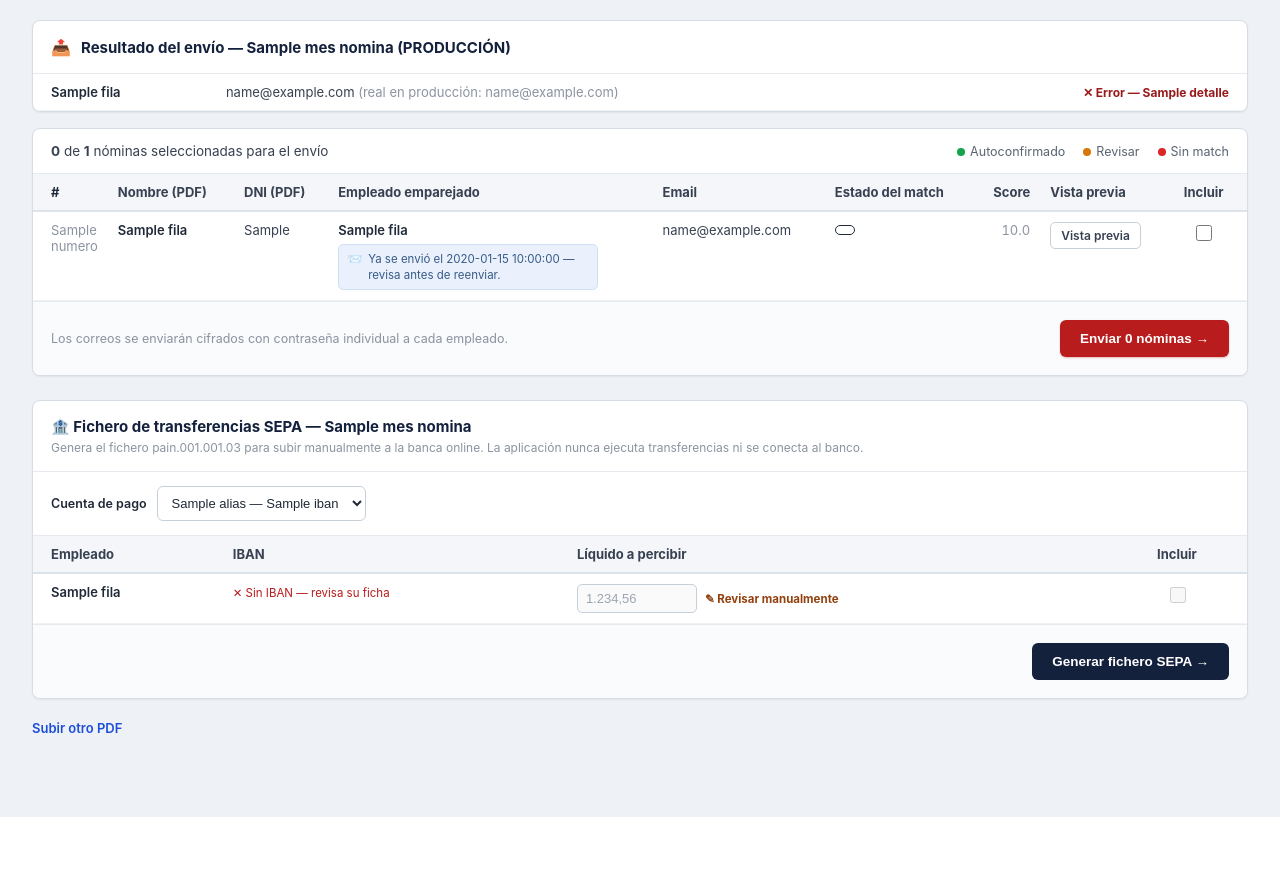
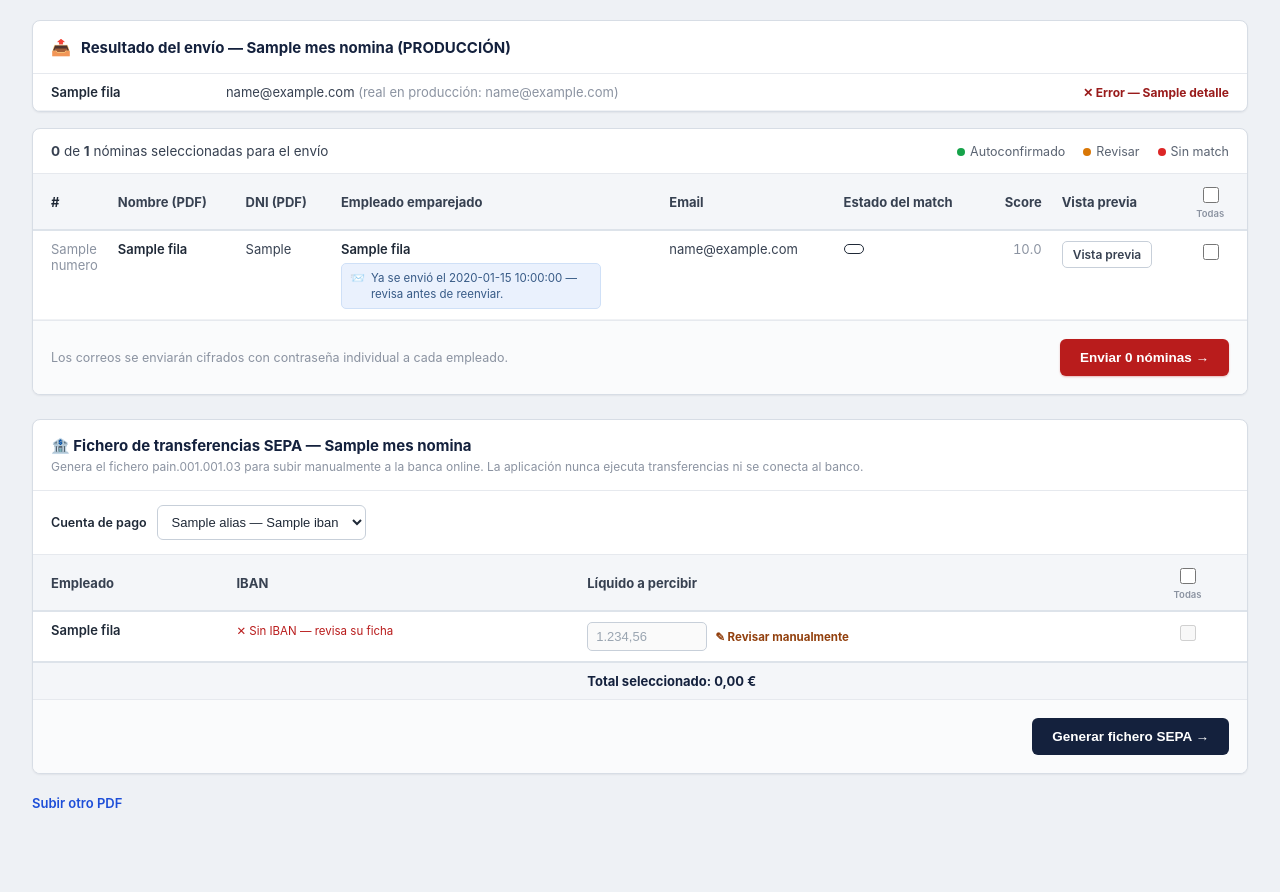
Before and after one commit to luis123delafuente/Nominas, a FastAPI app: template app/templates/revisar.html in a window 1280 px wide. Shown: the part 236-1128 px from the top of the page. Before the commit the page ends 1053 px from the top, so only its background shows below. Run offline with FastAPI, Linux system fonts and the light colour scheme; the template is opened without the code that fills it: most values are stand-ins (such as "Sample title", 1, 10 or a date in 2020).

Commit message:
revisar.html: checkbox "seleccionar todas" y total en euros para SEPA
- Checkbox de cabecera para marcar/desmarcar de golpe todas las nóminas
  a enviar y todas las líneas del SEPA.
- Total seleccionado del fichero SEPA recalculado en vivo (JS, formato
  español con coma decimal) al marcar/desmarcar filas o editar el importe.

168/168 tests pasan.

Co-Authored-By: Claude Sonnet 5 <noreply@anthropic.com>
Claude-Session: https://claude.ai/code/session_0144vgUN7AXDSjMUPvye14Wk

```diff
--- a/app/templates/revisar.html
+++ b/app/templates/revisar.html
@@ -101,7 +101,12 @@
             <th style="text-align:left;padding:10px;border-bottom:2px solid #dde3ea;font-weight:700;color:#374151;">Estado del match</th>
             <th style="text-align:right;padding:10px;border-bottom:2px solid #dde3ea;font-weight:700;color:#374151;">Score</th>
             <th style="text-align:left;padding:10px;border-bottom:2px solid #dde3ea;font-weight:700;color:#374151;">Vista previa</th>
-            <th style="text-align:center;padding:10px 18px 10px 10px;border-bottom:2px solid #dde3ea;font-weight:700;color:#374151;">Incluir</th>
+            <th style="text-align:center;padding:10px 18px 10px 10px;border-bottom:2px solid #dde3ea;font-weight:700;color:#374151;">
+              <label style="display:flex;flex-direction:column;align-items:center;gap:2px;cursor:pointer;">
+                <input type="checkbox" id="chk_incluir_todas" onchange="alternarSeleccionTodas(this.checked)" style="width:16px;height:16px;cursor:pointer;">
+                <span style="font-size:9.5px;font-weight:600;color:#8b93a1;text-transform:none;">Todas</span>
+              </label>
+            </th>
           </tr>
         </thead>
         <tbody>
@@ -206,7 +211,12 @@
               <th style="text-align:left;padding:10px 10px 10px 18px;border-bottom:2px solid #dde3ea;font-weight:700;color:#374151;">Empleado</th>
               <th style="text-align:left;padding:10px;border-bottom:2px solid #dde3ea;font-weight:700;color:#374151;">IBAN</th>
               <th style="text-align:left;padding:10px;border-bottom:2px solid #dde3ea;font-weight:700;color:#374151;">Líquido a percibir</th>
-              <th style="text-align:center;padding:10px 18px 10px 10px;border-bottom:2px solid #dde3ea;font-weight:700;color:#374151;">Incluir</th>
+              <th style="text-align:center;padding:10px 18px 10px 10px;border-bottom:2px solid #dde3ea;font-weight:700;color:#374151;">
+                <label style="display:flex;flex-direction:column;align-items:center;gap:2px;cursor:pointer;">
+                  <input type="checkbox" id="chk_sepa_todas" onchange="alternarSeleccionTodasSepa(this.checked)" style="width:16px;height:16px;cursor:pointer;">
+                  <span style="font-size:9.5px;font-weight:600;color:#8b93a1;text-transform:none;">Todas</span>
+                </label>
+              </th>
             </tr>
           </thead>
           <tbody>
@@ -226,6 +236,7 @@
                     <div style="display:flex;align-items:center;gap:8px;flex-wrap:wrap;">
                       <input type="text" name="sepa_liquido_{{ fila.numero }}" value="{{ valores_liquido.get(fila.numero, '') }}"
                              placeholder="1.234,56" {% if not tiene_iban %}disabled{% endif %}
+                             class="sepa_monto" data-numero="{{ fila.numero }}" oninput="actualizarTotalSepa()"
                              style="width:120px;padding:6px 8px;font-size:13px;border:1px solid #c7cfd9;border-radius:5px;font-variant-numeric:tabular-nums;">
                       {% if fila.liquido_metodo == "autoextraido" %}
                         <span title="Autoextraído del PDF — puedes corregirlo si no es correcto." style="font-size:11.5px;font-weight:700;color:#166534;white-space:nowrap;">✓ Autoextraído</span>
@@ -236,12 +247,22 @@
                   </td>
                   <td style="padding:10px 18px 10px 10px;vertical-align:top;text-align:center;">
                     <input type="checkbox" name="sepa_incluir" value="{{ fila.numero }}" {% if not tiene_iban %}disabled{% endif %}
+                           class="sepa_chk" data-numero="{{ fila.numero }}" onchange="actualizarTotalSepa()"
                            {% if fila.numero in sepa_incluidos %}checked{% endif %} style="width:16px;height:16px;cursor:pointer;">
                   </td>
                 </tr>
               {% endif %}
             {% endfor %}
           </tbody>
+          <tfoot>
+            <tr style="background:#f4f6f9;">
+              <td colspan="2" style="padding:10px 10px 10px 18px;border-top:2px solid #dde3ea;"></td>
+              <td style="padding:10px;border-top:2px solid #dde3ea;font-weight:700;color:#14213d;">
+                Total seleccionado: <span id="sepa_total">0,00 €</span>
+              </td>
+              <td style="border-top:2px solid #dde3ea;"></td>
+            </tr>
+          </tfoot>
         </table>
 
         <div style="padding:18px;border-top:1px solid #e6e9ee;display:flex;align-items:center;justify-content:flex-end;background:#fafbfc;">
@@ -262,6 +283,40 @@
     document.getElementById('resumen_seleccionadas').textContent = seleccionadas;
   }
 
+  function alternarSeleccionTodas(marcar) {
+    document.querySelectorAll('#tabla_nominas input[name="incluir"]').forEach(function (chk) {
+      chk.checked = marcar;
+    });
+    actualizarSeleccionadas();
+  }
+
+  function alternarSeleccionTodasSepa(marcar) {
+    document.querySelectorAll('input[name="sepa_incluir"]:not(:disabled)').forEach(function (chk) {
+      chk.checked = marcar;
+    });
+    actualizarTotalSepa();
+  }
+
+  function parseImporteEuropeo(texto) {
+    if (!texto) return 0;
+    var limpio = texto.trim().replace(/\./g, '').replace(',', '.');
+    var valor = parseFloat(limpio);
+    return isNaN(valor) ? 0 : valor;
+  }
+
+  function actualizarTotalSepa() {
+    var totalEl = document.getElementById('sepa_total');
+    if (!totalEl) return;
+    var total = 0;
+    document.querySelectorAll('.sepa_chk:checked').forEach(function (chk) {
+      var input = document.querySelector('.sepa_monto[data-numero="' + chk.dataset.numero + '"]');
+      if (input) total += parseImporteEuropeo(input.value);
+    });
+    totalEl.textContent = total.toLocaleString('es-ES', { minimumFractionDigits: 2, maximumFractionDigits: 2 }) + ' €';
+  }
+
+  document.addEventListener('DOMContentLoaded', actualizarTotalSepa);
+
   function iniciarConfirmacionEnvio() {
     var seleccionadas = document.querySelectorAll('#tabla_nominas input[name="incluir"]:checked').length;
     document.getElementById('contador_confirmacion').textContent = seleccionadas;
```
